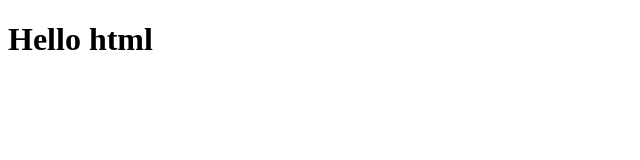
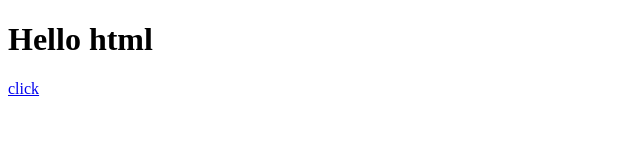
Before and after one commit to suppachaidol/suppachaidol.github.io, a plain HTML site: page index.html in a window 1280 px wide. Shown: the full height of the page, 0-640 px from the left. Drawn offline with Linux system fonts and the light colour scheme.

Commit message:
first commit

```diff
--- a/index.html
+++ b/index.html
@@ -8,6 +8,6 @@
 </head>
 <body>
     <h1>Hello html</h1>
-    <a href="about.html"></a>
+    <a href="about.html">click</a>
 </body>
 </html>
```
